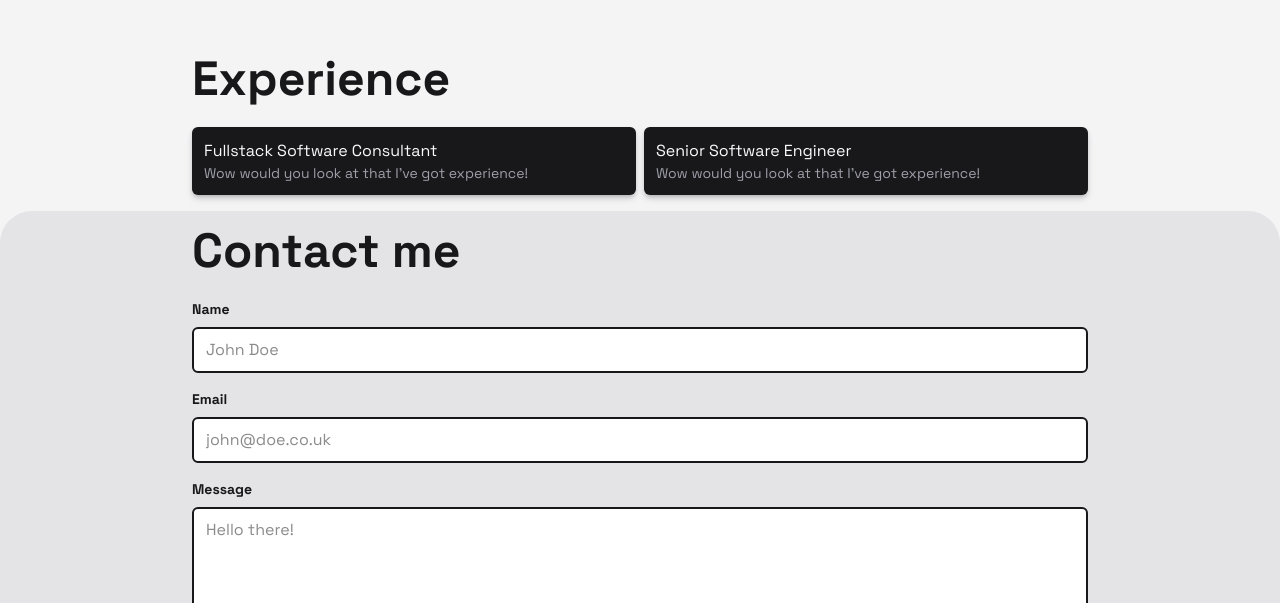
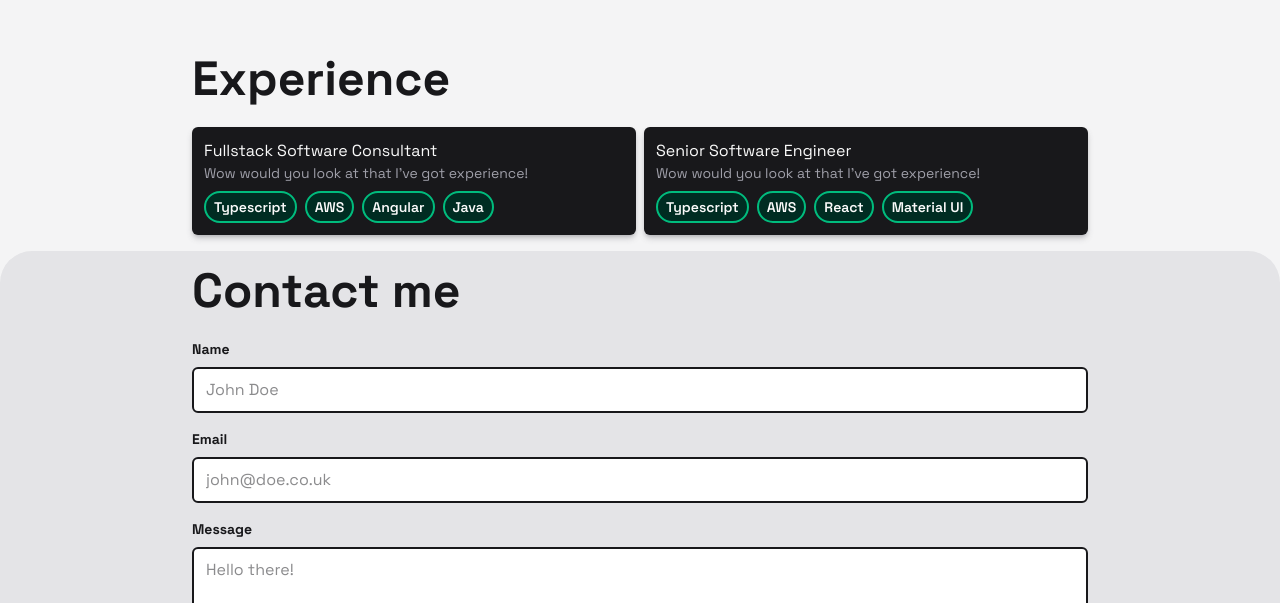
Before and after one commit to scottjoe1996/portfolio, a Next.js app: page / in a window 1280 px wide. Shown: the part 1281-1884 px from the top of the page. Built offline with nearby package versions, Linux system fonts and the light colour scheme; no server answers.

Commit message:
exhanced experience cards to take in skillsGained array

```diff
--- a/app/globals.css
+++ b/app/globals.css
@@ -3,7 +3,7 @@
 :root {
   --background: theme("colors.zinc.100");
   --foreground: theme("colors.zinc.900");
-  --primary: #03a678;
+  --primary: theme("colors.emerald.500");
 }
 
 @theme inline {
--- a/components/sections/experience/experience-card.tsx
+++ b/components/sections/experience/experience-card.tsx
@@ -3,16 +3,28 @@ import React from "react";
 interface ExperienceCardProps {
   role: string;
   description: string;
+  skillsGained: string[];
 }
 
 const ExperienceCard: React.FC<ExperienceCardProps> = ({
   role,
   description,
+  skillsGained,
 }) => {
   return (
-    <div className="bg-foreground w-full rounded-md p-3 text-zinc-50 shadow-md shadow-zinc-600/30">
+    <div className="bg-foreground flex-[1] rounded-md p-3 text-zinc-50 shadow-md shadow-zinc-600/30">
       <p>{role}</p>
-      <p className="text-sm text-zinc-400">{description}</p>
+      <p className="mb-2 text-sm text-zinc-400">{description}</p>
+      <div className="flex gap-2">
+        {skillsGained.map((skill) => (
+          <div
+            key={skill}
+            className="border-primary rounded-2xl border-2 bg-emerald-950 px-2 py-1 text-sm font-semibold text-nowrap"
+          >
+            {skill}
+          </div>
+        ))}
+      </div>
     </div>
   );
 };
--- a/components/sections/experience/experience-section.tsx
+++ b/components/sections/experience/experience-section.tsx
@@ -6,14 +6,16 @@ const ExperienceSection: React.FC = () => {
   return (
     <section id="experience" className="mb-4 w-full max-w-4xl">
       <SectionHeading title="Experience" />
-      <div className="flex justify-between gap-2">
+      <div className="flex flex-wrap justify-between gap-2">
         <ExperienceCard
           role="Fullstack Software Consultant"
           description="Wow would you look at that I've got experience!"
+          skillsGained={["Typescript", "AWS", "Angular", "Java"]}
         />
         <ExperienceCard
           role="Senior Software Engineer"
           description="Wow would you look at that I've got experience!"
+          skillsGained={["Typescript", "AWS", "React", "Material UI"]}
         />
       </div>
     </section>
```
